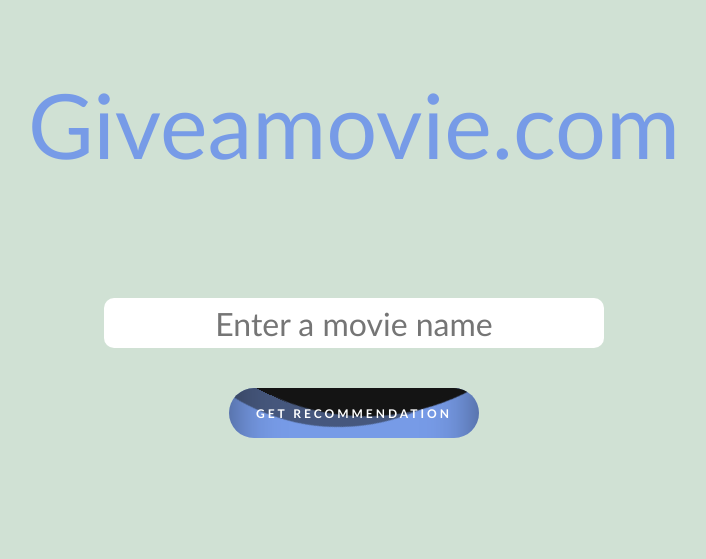
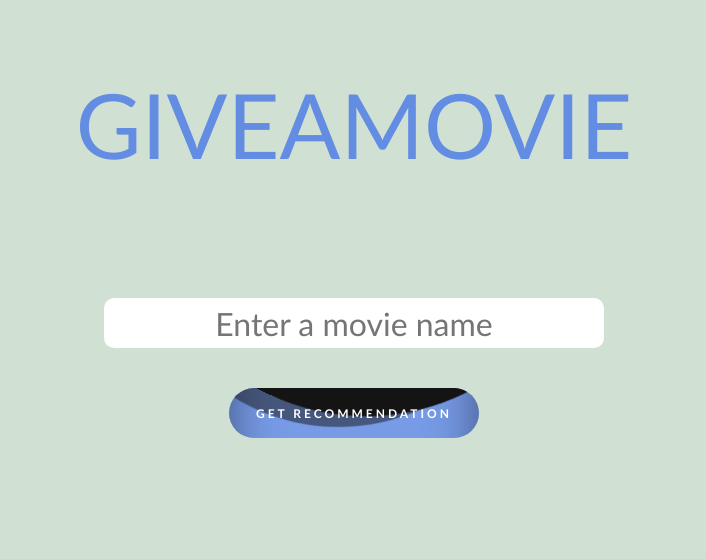
Before and after one commit to OytunKutrup/giveamovie.com-public, a Flask app: page / in a window 1280 px wide. Shown: the top 559 px of the page, without its empty margins (286-992 px from the left). Run offline with Flask 2, Linux system fonts and the light colour scheme.

Commit message:
Add files via upload

```diff
--- a/static/style.css
+++ b/static/style.css
@@ -5,6 +5,8 @@ body {
     justify-content: center;
     min-height: 70vh;
     background: #D0E1D4;
+    text-decoration: none;
+
 }
 
 h2 {
@@ -21,6 +23,7 @@ h3{
     text-align: center;
     margin: 20px 500px 0px 500px;
     font-family: Trebuchet MS;
+    min-width: 500px;
 }
 
 h4{
@@ -61,18 +64,23 @@ p {
     gap: 5px;
 }
 
-
 a {
   position: relative;
   top: %80;
   padding: 0px 50px;
   display: block;
-  text-decoration: none;
   text-transform: uppercase;
   width: 250px;
   overflow: hidden;
-
   border-radius: 40px;
+}
+#homepage{
+    color: #638CE3;
+    font-size: 90px;
+    margin: 70px 20px 100px 20px;
+    font-family: Trebuchet MS;
+    text-decoration: none;
+    width: auto;
 }
 
 #button2{
--- a/templates/home.html
+++ b/templates/home.html
@@ -12,11 +12,11 @@
 
 <form action="recommendation1" method="post">
 
-    <p>Giveamovie.com</p>
+    <a id="homepage" href="/">Giveamovie</a>
 
     <input type="text" value="{{input_movie}}" name="movie_input" placeholder="Enter a movie name" class="inputbox">
     <div class="inputbutton">
-        <a>
+        <a id="button" >
             <input type="submit" value="Get Recommendation" id="recommend">
             <div class="liquid" ></div>
         </a>
--- a/templates/recommendation.html
+++ b/templates/recommendation.html
@@ -7,7 +7,7 @@
 </head>
 <body>
 <form action={{action}} method="post">
-    <p>Giveamovie.com</p>
+    <a id="homepage" href="/">Giveamovie</a>
     <input type="text" value="{{input_movie}}" name="movie_input" placeholder="Enter a movie name" class="inputbox">
     <br>
     <div class="info">
```
Also changed, not shown: 1 other file.
